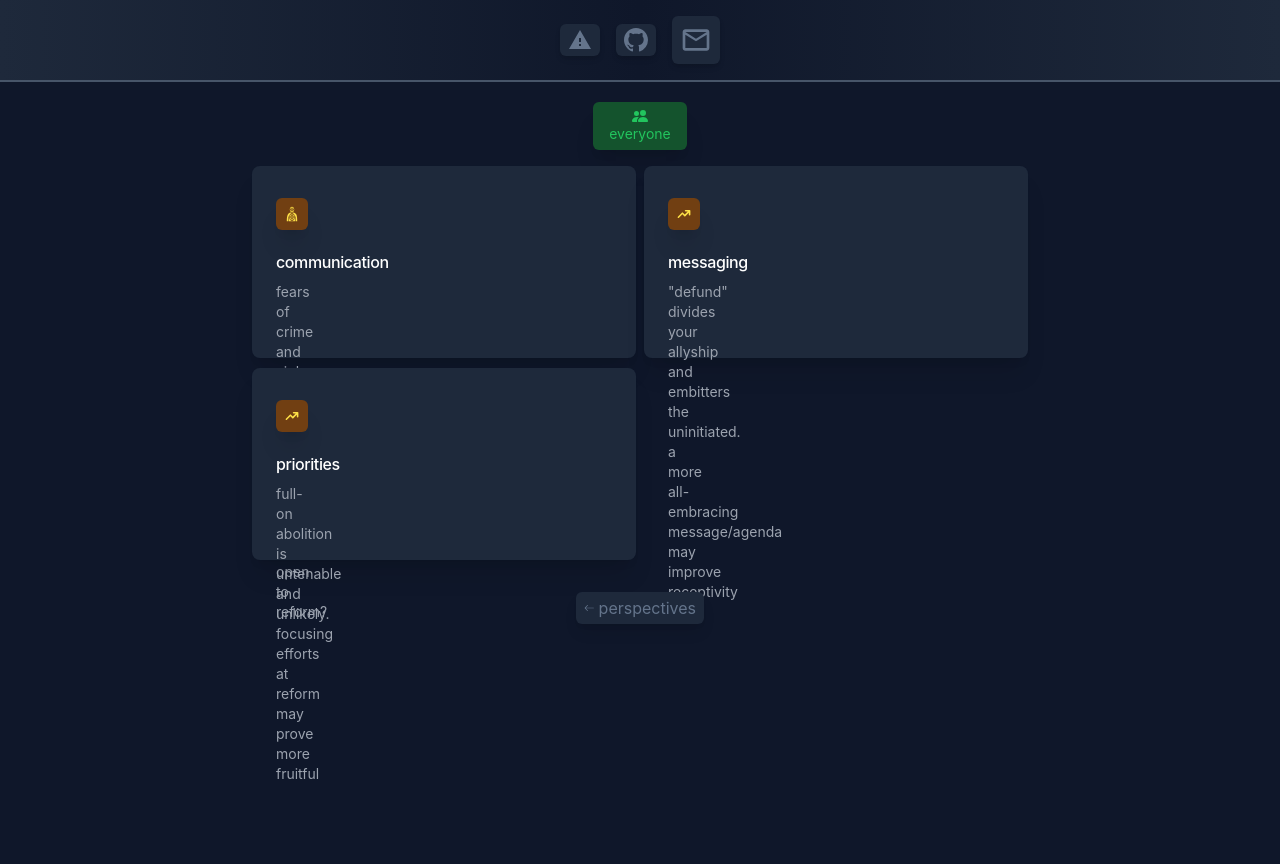
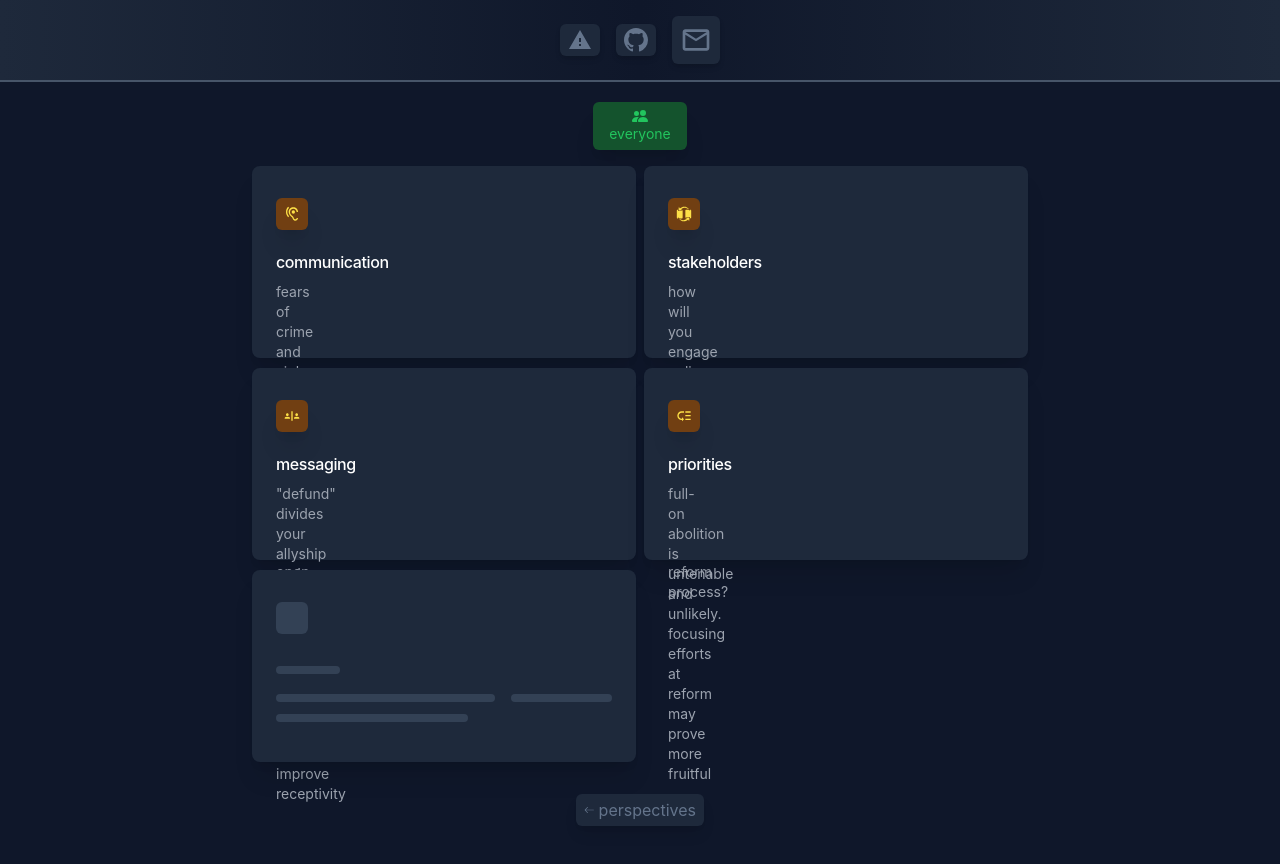
Before and after one commit to yairdyule/wrtg-3020-final, a Next.js app: page /recommendations in a window 1280 px wide. Shown: the top 864 px of the page. Built offline with nearby package versions, Linux system fonts and the light colour scheme.

Commit message:
add contact card
Signed-off-by: Jared Jewell <jaje9434@colorado.edu>

```diff
--- a/pages/recommendations.js
+++ b/pages/recommendations.js
@@ -3,16 +3,25 @@ import {
   MdAttachMoney,
   MdMoneyOffCsred,
   MdOutlineHealthAndSafety,
+  MdHearing,
+  MdSafetyDivider,
+  MdSignalWifiStatusbarConnectedNoInternet,
+  MdLowPriority,
 } from "react-icons/md";
-import { GiPoliceTarget, GiReceiveMoney } from "react-icons/gi";
+import { GiPoliceTarget, GiReceiveMoney, GiCardExchange } from "react-icons/gi";
 import { BsArrowRight, BsArrowLeft } from "react-icons/bs";
 import { BsPersonFill, BsFillPeopleFill } from "react-icons/bs";
 import { BiInfinite } from "react-icons/bi";
 import Topic from "../components/Topic";
 
-import { FaBalanceScaleLeft, FaBalanceScale } from "react-icons/fa";
+import {
+  FaBalanceScaleLeft,
+  FaBalanceScale,
+  FaPeopleCarry,
+} from "react-icons/fa";
 import { BsQuestion } from "react-icons/bs";
 import { HiTrendingDown, HiTrendingUp } from "react-icons/hi";
+import { GoMailRead } from "react-icons/go";
 import { useState } from "react";
 import Link from "next/link";
 
@@ -39,8 +48,8 @@ const loadTopics = () => {
       "fears of crime and violence are justifiable. are you married to abolition, or perhaps open to reform?",
     dontText:
       "have you made as strong an effort to understanding the reality of police brutality as for resisting reform?",
-    DefundIcon: GiPoliceTarget,
-    DontIcon: BsFillPeopleFill,
+    DefundIcon: MdHearing,
+    DontIcon: MdHearing,
     defund: true,
   };
   let messaging = {
@@ -49,8 +58,8 @@ const loadTopics = () => {
       '"defund" divides your allyship and embitters the uninitiated. a more all-embracing message/agenda may improve receptivity',
     dontText:
       "'defunders' don't want violence any more than you do. insinuations to that effect are baseless and divisive",
-    DefundIcon: HiTrendingUp,
-    DontIcon: HiTrendingDown,
+    DefundIcon: MdSafetyDivider,
+    DontIcon: MdSignalWifiStatusbarConnectedNoInternet,
     defund: true,
   };
   let agenda = {
@@ -59,21 +68,61 @@ const loadTopics = () => {
       "full-on abolition is untenable and unlikely. focusing efforts at reform may prove more fruitful",
     dontText:
       "those opposed to police reform out of partisanship might do well to reconsider their priorities",
-    DefundIcon: HiTrendingUp,
-    DontIcon: HiTrendingDown,
+    DefundIcon: MdLowPriority,
+    DontIcon: MdLowPriority,
     defund: true,
   };
-  let arstneio = {
-    topic: "",
+  let stakeholders = {
+    topic: "stakeholders",
     defundText:
-      "full-on abolition is untenable and unlikely. focusing efforts at reform may prove more fruitful",
-    dontText:
-      "those opposed to police reform out of partisanship might do well to reconsider their priorities",
-    DefundIcon: HiTrendingUp,
-    DontIcon: HiTrendingDown,
+      "how will you engage police forces and officers in the decision-making of the reform process?",
+    dontText: "how will you engage underfunded community entities? ",
+    DefundIcon: GiCardExchange,
+    DontIcon: FaPeopleCarry,
     defund: true,
   };
-  return [communication, messaging, agenda];
+  return [communication, stakeholders, messaging, agenda];
+};
+
+const FeedbackBox = () => {
+  const [show, setShow] = useState(false);
+  const onClick = () => {
+    setShow(!show);
+  };
+  return (
+    <a onClick={onClick}>
+      <div className="group cursor-pointer w-96 sm:w-fill bg-slate-800  h-48 rounded-lg px-6 py-8 mt-2 ring-1 ring-gray-900/5 shadow-xl transition ease-in  duration-150 hover:border-gray-800 hover:bg-gray-900">
+        <div className=" flex flex-col ">
+          <div className="rounded-md bg-slate-700 h-8 w-8"></div>{" "}
+          {/*icon placeholder*/}
+          <div className="flex-1 space-y-6 pt-8">
+            {show ? (
+              <div className="flex">
+                <div className="group-hover:animate-none">
+                  <p className="font-bold text-sm">
+                    if you have ideas, please reach out
+                  </p>
+                  <p className="text-sm">
+                    you can reach me on github or by emailing
+                    jaje9434@colorado.edu
+                  </p>
+                </div>
+              </div>
+            ) : (
+              <div className="space-y-3">
+                <div className="mb-5 h-2 w-16 bg-slate-700 rounded"></div>
+                <div className="grid grid-cols-3 gap-4">
+                  <div className="h-2 bg-slate-700 rounded col-span-2"></div>
+                  <div className="h-2 bg-slate-700 rounded col-span-1"></div>
+                </div>
+                <div className="h-2 w-48 bg-slate-700 rounded"></div>
+              </div>
+            )}
+          </div>
+        </div>
+      </div>
+    </a>
+  );
 };
 
 export default function Fin() {
@@ -129,6 +178,7 @@ export default function Fin() {
             />
           );
         })}
+        <FeedbackBox />
       </div>
 
       <div className="pt-8">
```
